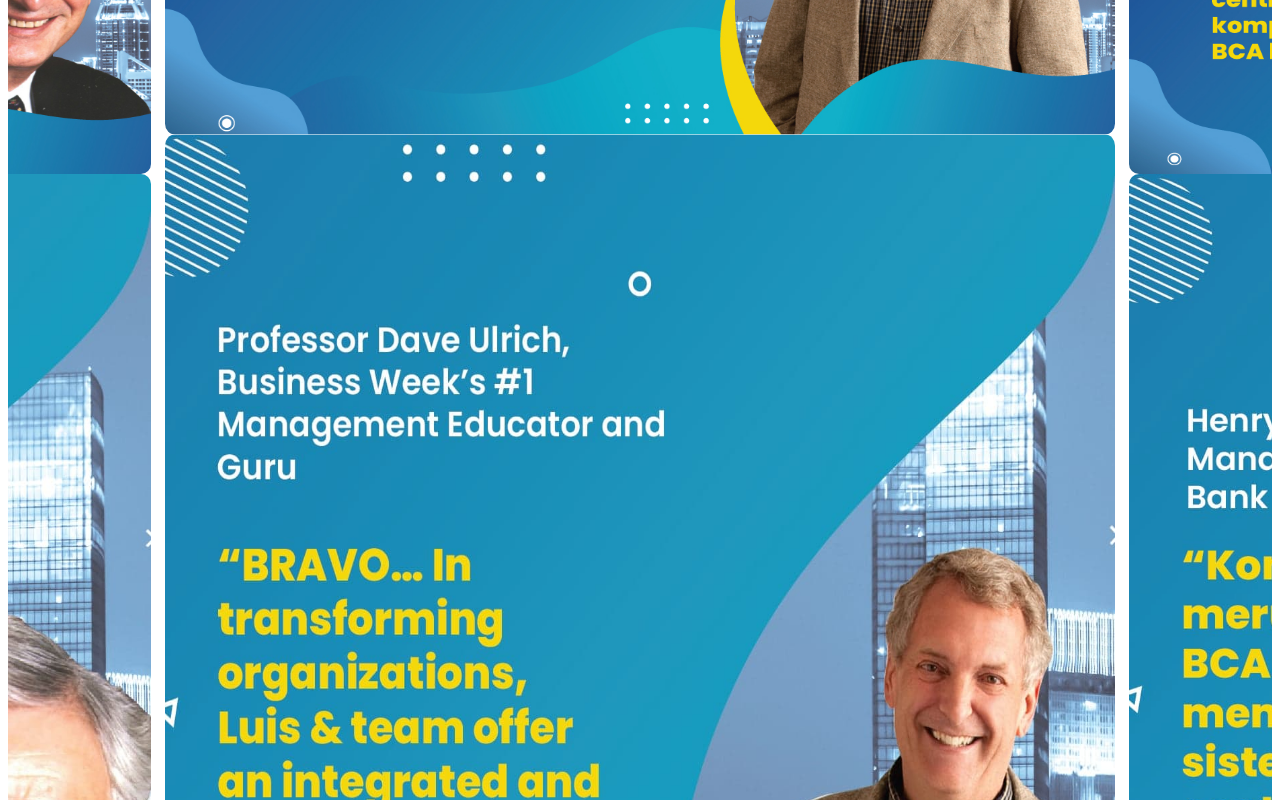
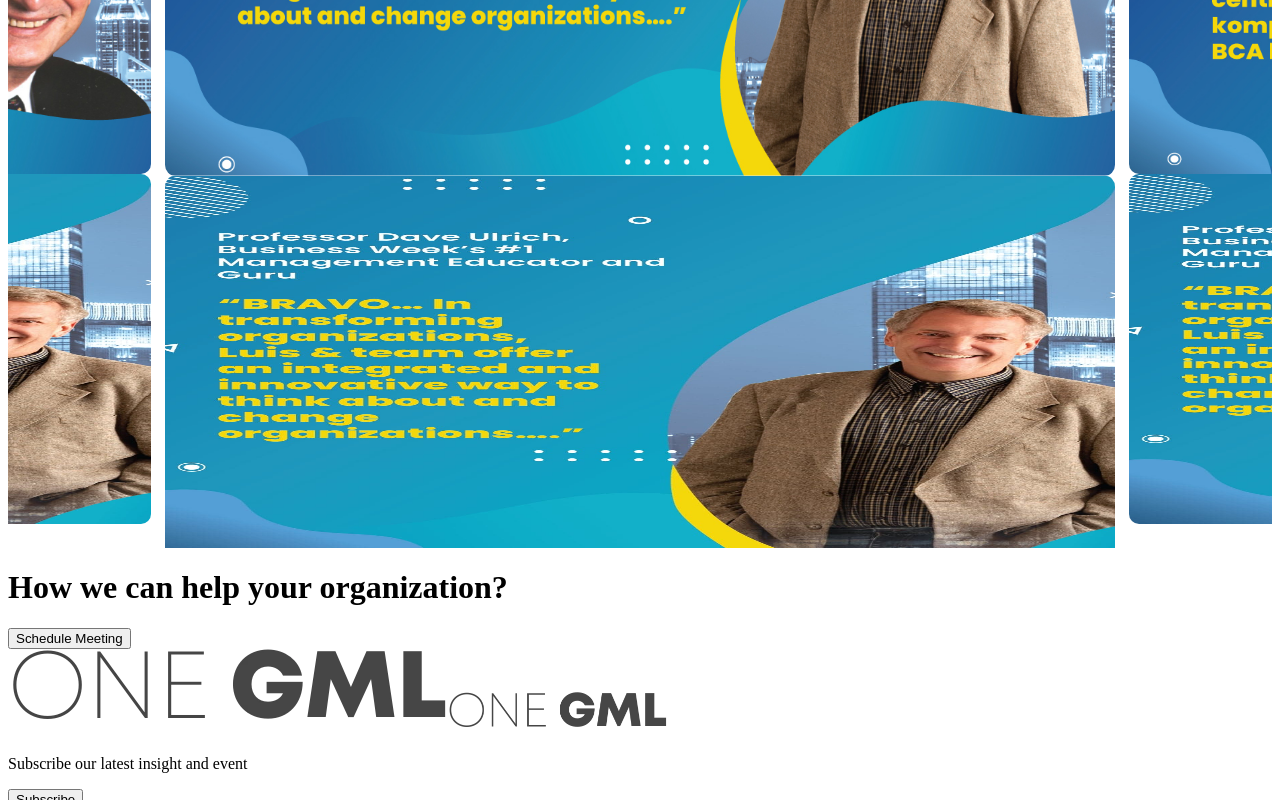
Before and after one commit to rifkysetiadji/nextjs-tailwindcss, a Next.js app: page / in a window 1280 px wide. Shown: the part 920-1720 px from the top of the page. Built offline with nearby package versions, Linux system fonts and the light colour scheme.

Commit message:
compress img

```diff
--- a/components/Carousel.js
+++ b/components/Carousel.js
@@ -32,16 +32,18 @@
                 <div className='hidden md:block' style={{borderRadius: '10px', overflow: 'hidden'}}>
                     <Image  width={958} height={392} src="/images/wts1.jpg" alt="img" layout="responsive"  />
                 </div>
-                <div className='block md:hidden' style={{borderRadius: '10px', overflow: 'hidden'}}>
-                    <Image priority width={1413} height={1746} src="/images/wtsm1.jpg" alt="img" layout="responsive"   />
+                <div className='block md:hidden' style={{width:'100%',height:350,position:'relative',borderRadius: '10px', overflow: 'hidden'}}>
+                    <Image   objectFit="fill"src={`/images/wtsm1.jpg`} alt="" layout="fill"/>
+
                 </div>
             </div>
             <div className="slide">
                 <div className='hidden md:block' style={{borderRadius: '10px', overflow: 'hidden'}}>
                     <Image width={958} height={392} src="/images/wts2.jpg" alt="img" layout="responsive"  />
                 </div>
-                <div className='block md:hidden' style={{borderRadius: '10px', overflow: 'hidden'}}>
-                    <Image  width={1413} height={1746} src="/images/wtsm2.jpg" alt="img" layout="responsive"   />
+                <div className='block md:hidden' style={{width:'100%',height:350,position:'relative',borderRadius: '10px', overflow: 'hidden'}}>
+                    <Image   objectFit="fill"src={`/images/wtsm1.jpg`} alt="" layout="fill"/>
+
                 </div>
             </div>
 
@@ -49,8 +51,9 @@
                 <div className='hidden md:block' style={{borderRadius: '10px', overflow: 'hidden'}}>
                     <Image width={958} height={392} src="/images/wts3.jpg" alt="img" layout="responsive"  />
                 </div>
-                <div className='block md:hidden' style={{borderRadius: '10px', overflow: 'hidden'}}>
-                    <Image  width={1413} height={1746} src="/images/wtsm3.jpg" alt="img" layout="responsive"   />
+                <div className='block md:hidden' style={{width:'100%',height:350,position:'relative',borderRadius: '10px', overflow: 'hidden'}}>
+                    <Image   objectFit="fill"src={`/images/wtsm1.jpg`} alt="" layout="fill"/>
+
                 </div>
             </div>
 
```
